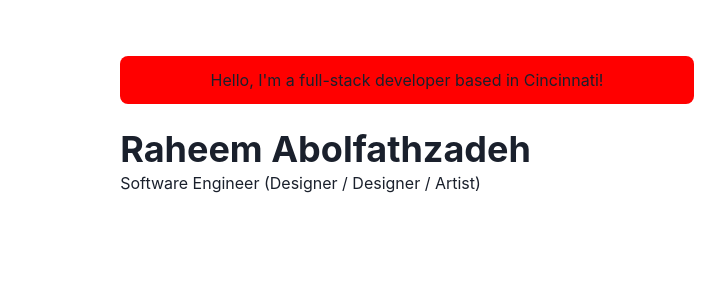
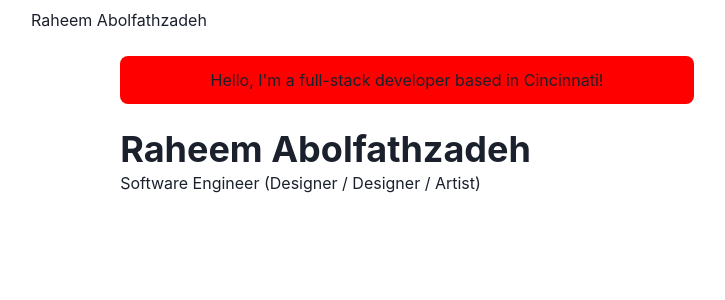
Before and after one commit to RaheemAbol/abol-ent, a Next.js app: page / in a window 1280 px wide. Shown: the top 300 px of the page, without its empty margins (233-958 px from the left). Built offline with nearby package versions, Linux system fonts and the light colour scheme.

Commit message:
added h1 instead of logo for placemarker

```diff
--- a/components/layouts/navbar.js
+++ b/components/layouts/navbar.js
@@ -1,4 +1,3 @@
-import { FontAwesomeIcon } from '@fortawesome/react-fontawesome'
 import NextLink from 'next/link'
 import {
   Container,
@@ -56,9 +55,8 @@ const Navbar = props => {
         justify="space-between"
       >
         <Flex align="center" mr={5}>
-          <Heading as="h1" size="lg" letterSpacing={'tighter'}>
-            <FontAwesomeIcon />
-          </Heading>
+          <Heading as="h1" size="lg" letterSpacing={'tighter'}></Heading>
+          <h1>Raheem Abolfathzadeh</h1>
         </Flex>
       </Container>
     </Box>
```
